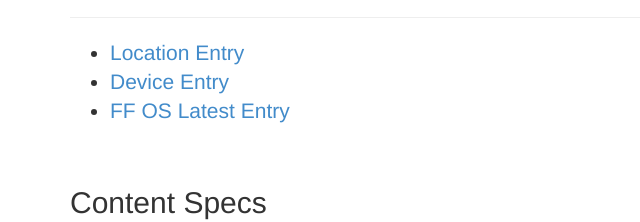
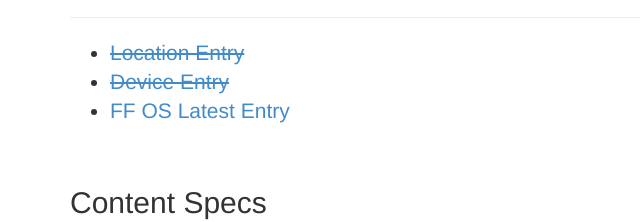
Before and after one commit to bensternthal/prototype-masterfirefoxos, a website: page index.html in a window 1280 px wide. Shown: the part 256-478 px from the top of the page, 0-640 px from the left. Drawn offline with nearby package versions, Linux system fonts and the light colour scheme.

Commit message:
Update 2014-11-05T20:57:40.897Z

```diff
--- a/index.html
+++ b/index.html
@@ -48,8 +48,8 @@
       <h2>User Path Variations</h2>
       <hr/>
       <ul class="lead">
-        <li><a href="entry-location.html">Location Entry</a></li>
-        <li><a href="entry-device.html">Device Entry</a></li>
+      <li><a href="entry-location.html"><s>Location Entry</s></a></li>
+      <li><a href="entry-device.html"><s>Device Entry</s></a></li>
         <li><a href="entry-ffos.html">FF OS Latest Entry</a></li>
       </ul>
       <br/>
```
